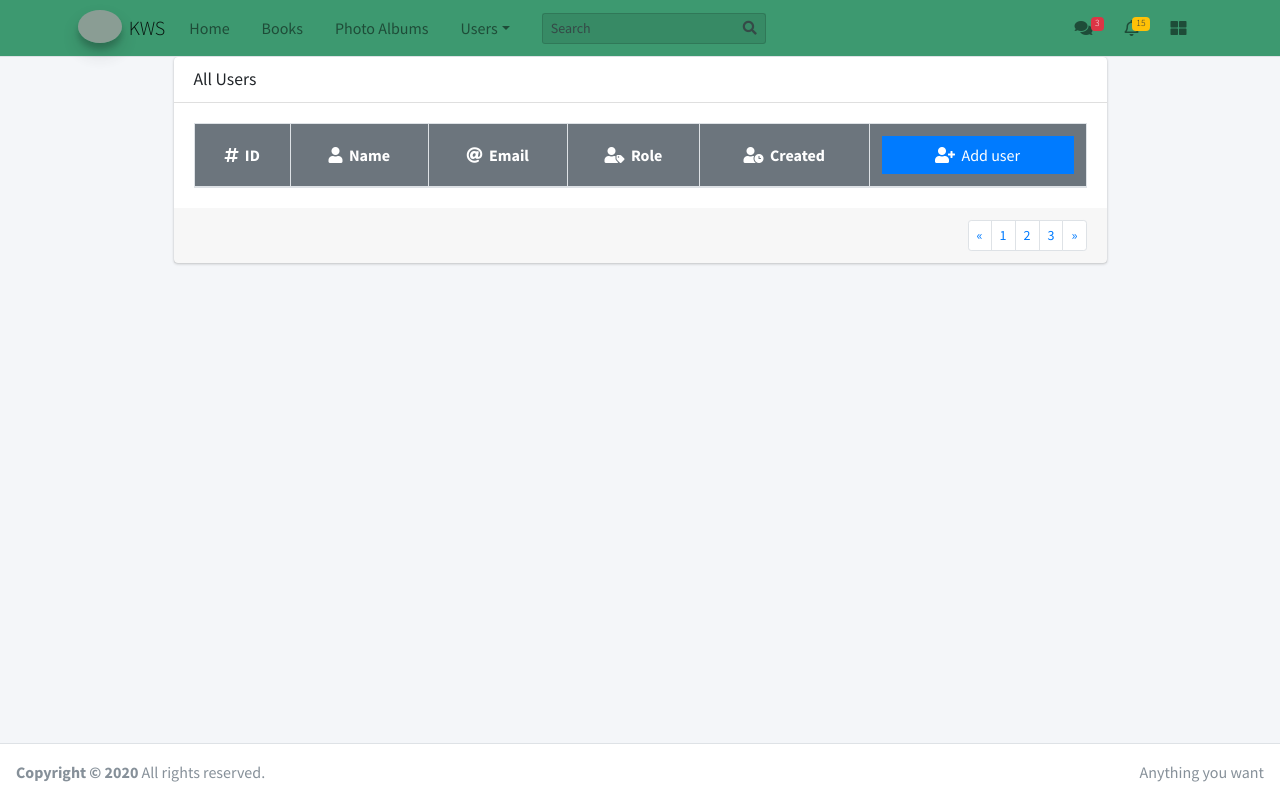
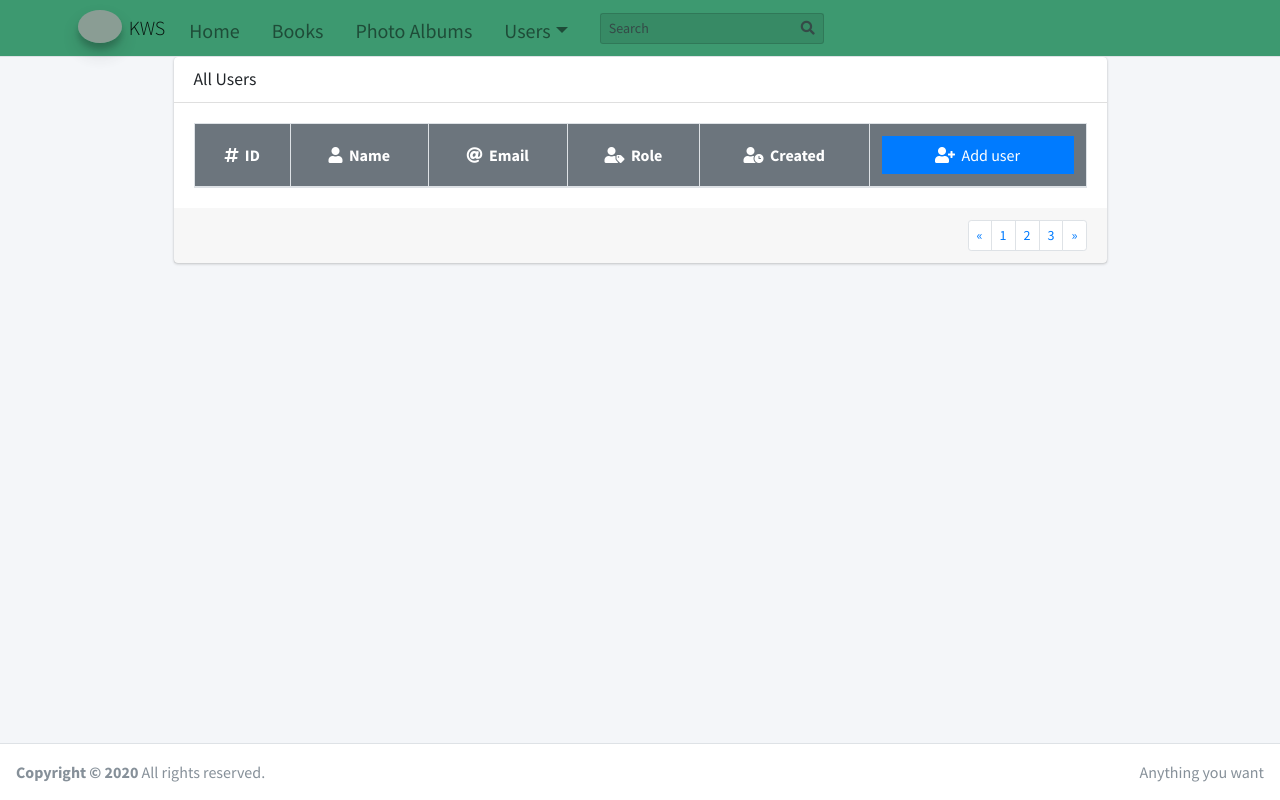
Before and after one commit to mazuraktaras/KWS, a Flask app: page /admin/users in a window 1280 px wide. Run offline with Flask 2, Linux system fonts and the light colour scheme; lists and menus that the app fills with data are empty; some libraries are stand-ins or nearby versions; grey boxes are pictures that could not be loaded.

Commit message:
resources

```diff
--- a/kws.py
+++ b/kws.py
@@ -1,3 +1,8 @@
+import sys
+
+sys.path.insert(0, '/home/ubuntu/app/KWS')
+sys.path.insert(1, '/home/ubuntu/app/KWS/kwsapp')
+
 from kwsapp import app
 
 if __name__ == '__main__':
--- a/kwsapp/resources.py
+++ b/kwsapp/resources.py
@@ -1,5 +1,11 @@
+# import sys
+
+# sys.path.insert(0, '/home/ubuntu/app/KWS')
+# sys.path.insert(0, '/home/ubuntu/app/KWS/kwsapp')
+
 from datetime import datetime
 from kwsapp import db
+# from . import db
 from .models import User, Role
 from sqlalchemy.exc import IntegrityError
 from faker import Faker
--- a/kwsapp/templates/admin.html
+++ b/kwsapp/templates/admin.html
@@ -7,7 +7,7 @@ scratch. This page gets rid of all links and provides the needed markup only.
 <head>
     <meta charset="utf-8">
     <meta name="viewport" content="width=device-width, initial-scale=1">
-    <title>AdminLTE 3 | Top Navigation</title>
+    <title>KWS | Kolya Web Site</title>
 
     <!-- Google Font: Source Sans Pro -->
     <link rel="stylesheet"
@@ -35,7 +35,7 @@ scratch. This page gets rid of all links and provides the needed markup only.
 <div class="wrapper">
 
     <!-- Navbar -->
-    <nav class="main-header navbar navbar-expand-md navbar-light navbar-olive">
+    <nav class="main-header navbar navbar-expand-md navbar-light navbar-olive text-lg">
         <div class="container">
             <a href="{{ url_for('static', filename='AdminLTE/index3.html') }}" class="navbar-brand">
                 <img src="{{ url_for('static', filename='AdminLTE/dist/img/AdminLTELogo.png') }}" alt="AdminLTE Logo"
@@ -114,103 +114,7 @@ scratch. This page gets rid of all links and provides the needed markup only.
                 </form>
             </div>
 
-            <!-- Right navbar links -->
-            <ul class="order-1 order-md-3 navbar-nav navbar-no-expand ml-auto">
-                <!-- Messages Dropdown Menu -->
-                <li class="nav-item dropdown">
-                    <a class="nav-link" data-toggle="dropdown" href="#">
-                        <i class="fas fa-comments"></i>
-                        <span class="badge badge-danger navbar-badge">3</span>
-                    </a>
-                    <div class="dropdown-menu dropdown-menu-lg dropdown-menu-right">
-                        <a href="#" class="dropdown-item">
-                            <!-- Message Start -->
-                            <div class="media">
-                                <img src="{{ url_for('static', filename='AdminLTE/dist/img/user1-128x128.jpg') }}"
-                                     alt="User Avatar" class="img-size-50 mr-3 img-circle">
-                                <div class="media-body">
-                                    <h3 class="dropdown-item-title">
-                                        Brad Diesel
-                                        <span class="float-right text-sm text-danger"><i class="fas fa-star"></i></span>
-                                    </h3>
-                                    <p class="text-sm">Call me whenever you can...</p>
-                                    <p class="text-sm text-muted"><i class="far fa-clock mr-1"></i> 4 Hours Ago</p>
-                                </div>
-                            </div>
-                            <!-- Message End -->
-                        </a>
-                        <div class="dropdown-divider"></div>
-                        <a href="#" class="dropdown-item">
-                            <!-- Message Start -->
-                            <div class="media">
-                                <img src="{{ url_for('static', filename='AdminLTE/dist/img/user8-128x128.jpg') }}"
-                                     alt="User Avatar" class="img-size-50 img-circle mr-3">
-                                <div class="media-body">
-                                    <h3 class="dropdown-item-title">
-                                        John Pierce
-                                        <span class="float-right text-sm text-muted"><i class="fas fa-star"></i></span>
-                                    </h3>
-                                    <p class="text-sm">I got your message bro</p>
-                                    <p class="text-sm text-muted"><i class="far fa-clock mr-1"></i> 4 Hours Ago</p>
-                                </div>
-                            </div>
-                            <!-- Message End -->
-                        </a>
-                        <div class="dropdown-divider"></div>
-                        <a href="#" class="dropdown-item">
-                            <!-- Message Start -->
-                            <div class="media">
-                                <img src="{{ url_for('static', filename='AdminLTE/dist/img/user3-128x128.jpg') }}"
-                                     alt="User Avatar" class="img-size-50 img-circle mr-3">
-                                <div class="media-body">
-                                    <h3 class="dropdown-item-title">
-                                        Nora Silvester
-                                        <span class="float-right text-sm text-warning"><i
-                                                class="fas fa-star"></i></span>
-                                    </h3>
-                                    <p class="text-sm">The subject goes here</p>
-                                    <p class="text-sm text-muted"><i class="far fa-clock mr-1"></i> 4 Hours Ago</p>
-                                </div>
-                            </div>
-                            <!-- Message End -->
-                        </a>
-                        <div class="dropdown-divider"></div>
-                        <a href="#" class="dropdown-item dropdown-footer">See All Messages</a>
-                    </div>
-                </li>
-                <!-- Notifications Dropdown Menu -->
-                <li class="nav-item dropdown">
-                    <a class="nav-link" data-toggle="dropdown" href="#">
-                        <i class="far fa-bell"></i>
-                        <span class="badge badge-warning navbar-badge">15</span>
-                    </a>
-                    <div class="dropdown-menu dropdown-menu-lg dropdown-menu-right">
-                        <span class="dropdown-header">15 Notifications</span>
-                        <div class="dropdown-divider"></div>
-                        <a href="#" class="dropdown-item">
-                            <i class="fas fa-envelope mr-2"></i> 4 new messages
-                            <span class="float-right text-muted text-sm">3 mins</span>
-                        </a>
-                        <div class="dropdown-divider"></div>
-                        <a href="#" class="dropdown-item">
-                            <i class="fas fa-users mr-2"></i> 8 friend requests
-                            <span class="float-right text-muted text-sm">12 hours</span>
-                        </a>
-                        <div class="dropdown-divider"></div>
-                        <a href="#" class="dropdown-item">
-                            <i class="fas fa-file mr-2"></i> 3 new reports
-                            <span class="float-right text-muted text-sm">2 days</span>
-                        </a>
-                        <div class="dropdown-divider"></div>
-                        <a href="#" class="dropdown-item dropdown-footer">See All Notifications</a>
-                    </div>
-                </li>
-                <li class="nav-item">
-                    <a class="nav-link" data-widget="control-sidebar" data-slide="true" href="#" role="button">
-                        <i class="fas fa-th-large"></i>
-                    </a>
-                </li>
-            </ul>
+
         </div>
     </nav>
     <!-- /.navbar -->
```
